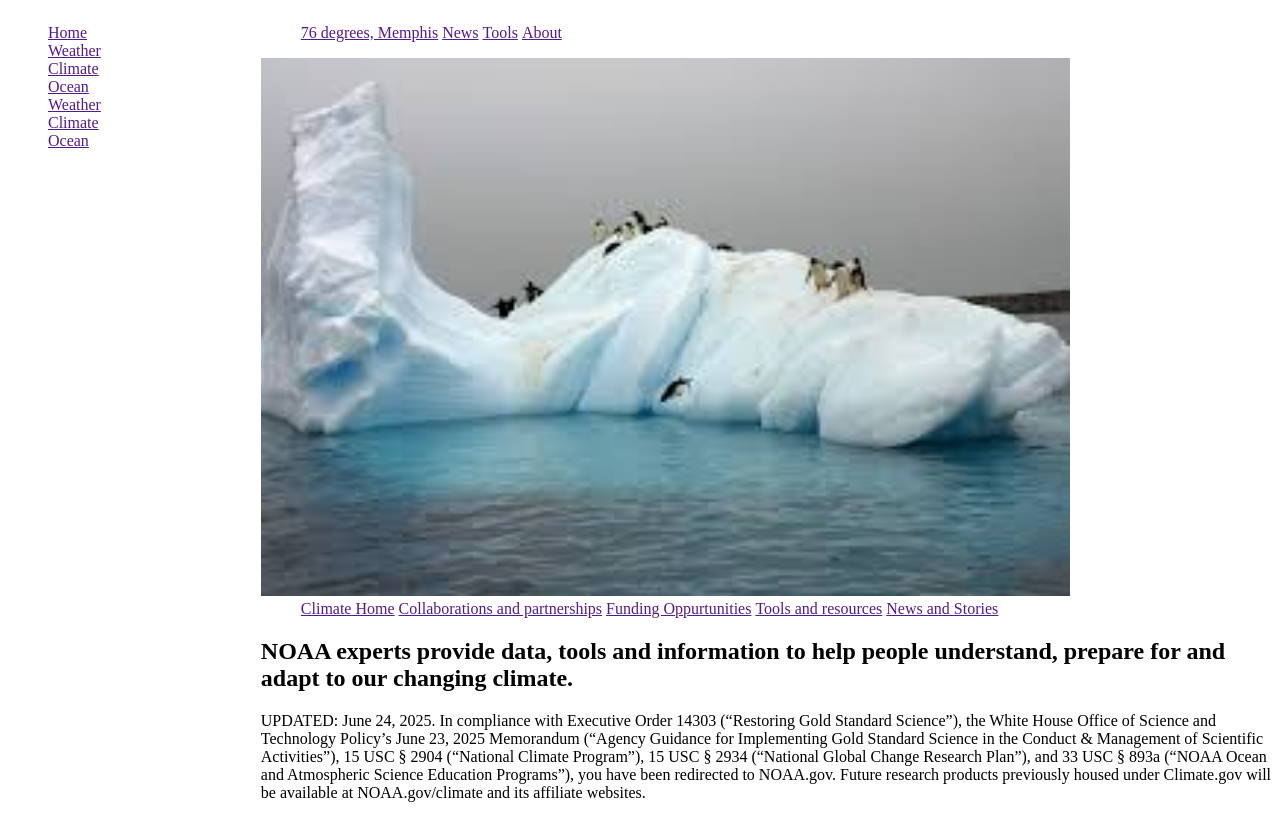
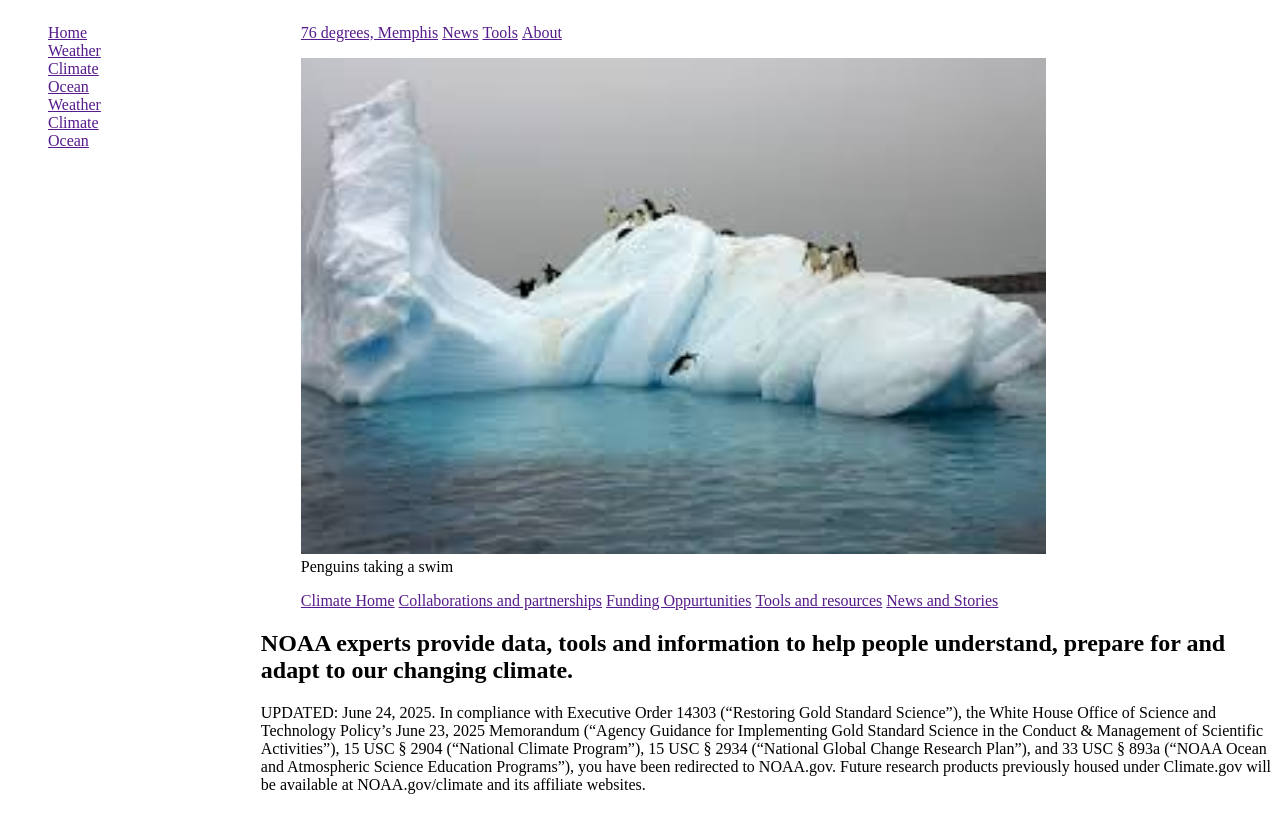
Before and after one commit to CodeCrew-CodeSchool/HTML_lesson, a plain HTML site: page weather.html in a window 1280 px wide. Drawn offline with Linux system fonts and the light colour scheme.

Commit message:
Update page to use semantic tags

```diff
--- a/weather.html
+++ b/weather.html
@@ -6,9 +6,9 @@
     <title>Climate | National Oceanic and Atmospheric Administration</title>
 </head>
 <body>
-    <div style="display: flex;">
+    <main style="display: flex;">
 
-        <div style="flex:20%">
+        <nav style="flex:20%">
             <ul style="list-style-type: none;">
                 <li style="display: block; width:40px">
                     <a style="display: block; width:40px" href=""> Home</a>
@@ -32,11 +32,11 @@
                     <a style="display: block; width:40px" href="">Ocean</a>
                 </li>
             </ul>
-        </div>
+        </nav>
 
-        <div style="flex:80%">
+        <section style="flex:80%">
 
-            <div>
+            <nav>
                 <ul>
                     <li style="display: inline;">
                         <a href=""> 76 degrees, Memphis</a>
@@ -45,15 +45,16 @@
                     <li style="display: inline;"><a href="">Tools</a></li>
                     <li style="display: inline;"><a href="">About</a></li>
                 </ul>
-            </div>
+            </nav>
 
 
-            <div style="background-image: url(images.jpg); background-repeat: no-repeat;">
+            <figure style="background-image: url(images.jpg); background-repeat: no-repeat;">
                 <img src="images.jpg" alt="Penguins on top of an Iceberg" width="80%">
-            </div>
+                <figcaption>Penguins taking a swim</figcaption>
+            </figure>
 
 
-            <div>
+            <nav>
                 <ul style="display: inline;">
                     <li style="display: inline;"><a href="">Climate Home</a></li>
                     <li style="display: inline;"><a href="">Collaborations and partnerships</a></li>
@@ -61,19 +62,17 @@
                     <li style="display: inline;"><a href="">Tools and resources</a></li>
                     <li style="display: inline;"><a href="">News and Stories</a></li>
                 </ul>
-            </div>
+            </nav>
 
 
-            <div>
-                <article>
+            <article>
+                <section>
                     <h2>NOAA experts provide data, tools and information to help people understand, prepare for and adapt to our changing climate.</h2>
                     <p> UPDATED: June 24, 2025. In compliance with Executive Order 14303 (“Restoring Gold Standard Science”), the White House Office of Science and Technology Policy’s June 23, 2025 Memorandum (“Agency Guidance for Implementing Gold Standard Science in the Conduct & Management of Scientific Activities”), 15 USC § 2904 (“National Climate Program”), 15 USC § 2934 (“National Global Change Research Plan”), and 33 USC § 893a (“NOAA Ocean and Atmospheric Science Education Programs”), you have been redirected to NOAA.gov. Future research products previously housed under Climate.gov will be available at NOAA.gov/climate and its affiliate websites.</p>
-                </article>
-            </div>
+                </section>
+            </article>
 
-
-
-        </div>
-    </div>
+        </section>
+    </main>
 </body>
 </html>
```
